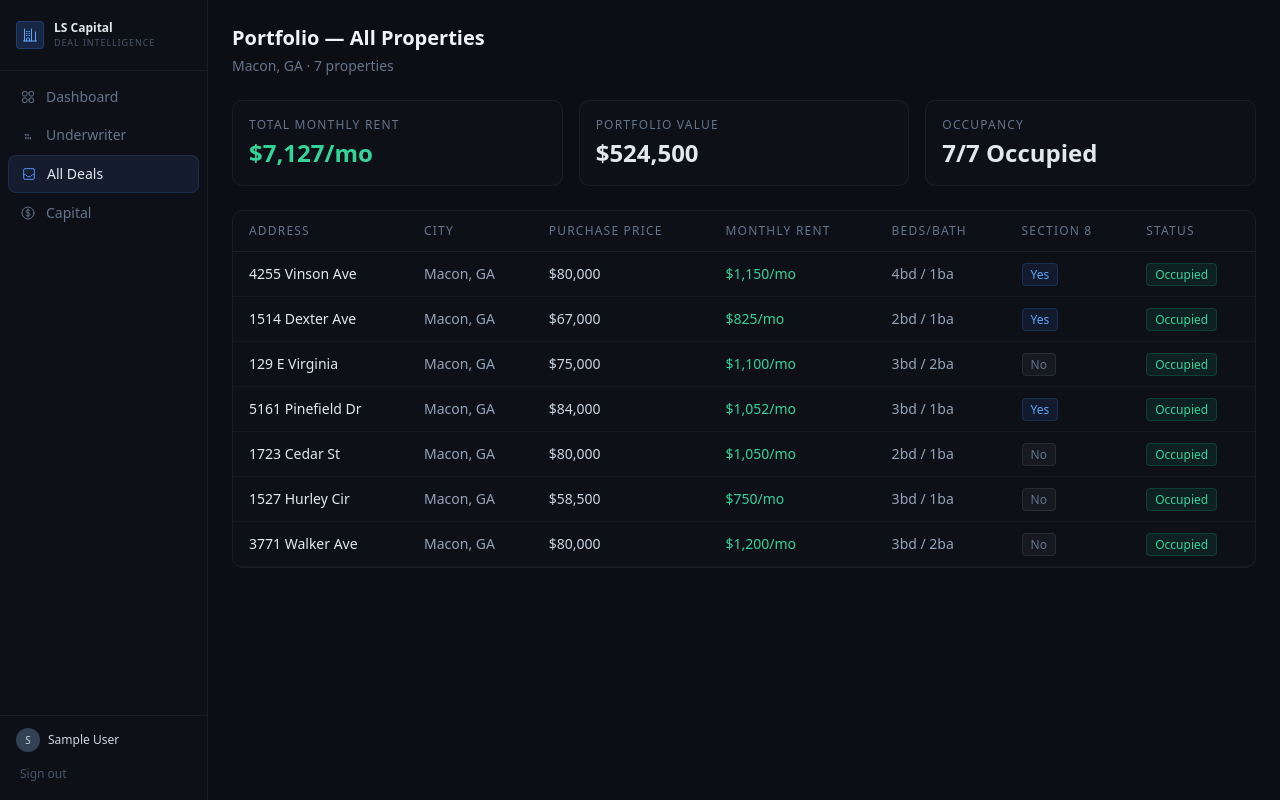
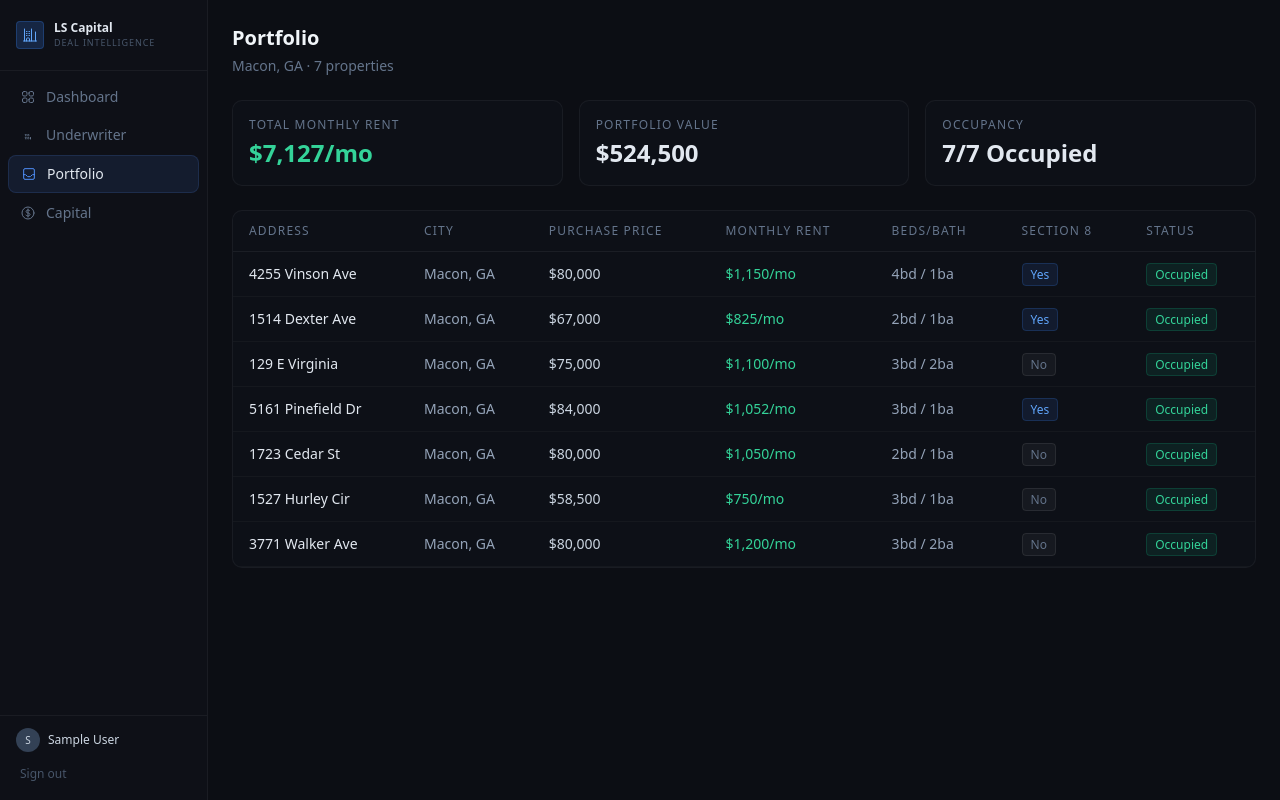
Before and after one commit to carolinaM19/ls-capital, a Next.js app: page /deals in a window 1280 px wide. Built offline with nearby package versions, Linux system fonts and the light colour scheme; no server answers; sample sign-in values are in the browser's storage.

Commit message:
Rename All Deals to Portfolio

```diff
--- a/src/app/(app)/deals/page.tsx
+++ b/src/app/(app)/deals/page.tsx
@@ -17,7 +17,7 @@
   return (
     <div className="p-6 max-w-6xl mx-auto">
       <div className="mb-6">
-        <h1 className="text-xl font-semibold text-slate-100">Portfolio — All Properties</h1>
+        <h1 className="text-xl font-semibold text-slate-100">Portfolio</h1>
         <p className="text-sm text-slate-500 mt-1">Macon, GA · {properties.length} properties</p>
       </div>
 
--- a/src/components/ui/Sidebar.tsx
+++ b/src/components/ui/Sidebar.tsx
@@ -21,7 +21,7 @@
   },
   {
     href: '/deals',
-    label: 'All Deals',
+    label: 'Portfolio',
     icon: <svg className="w-4 h-4" fill="none" viewBox="0 0 24 24" stroke="currentColor" strokeWidth={1.5}><path strokeLinecap="round" strokeLinejoin="round" d="M20 13V6a2 2 0 00-2-2H6a2 2 0 00-2 2v7m16 0v5a2 2 0 01-2 2H6a2 2 0 01-2-2v-5m16 0h-2.586a1 1 0 00-.707.293l-2.414 2.414a1 1 0 01-.707.293h-3.172a1 1 0 01-.707-.293l-2.414-2.414A1 1 0 006.586 13H4" /></svg>,
   },
   {
```
